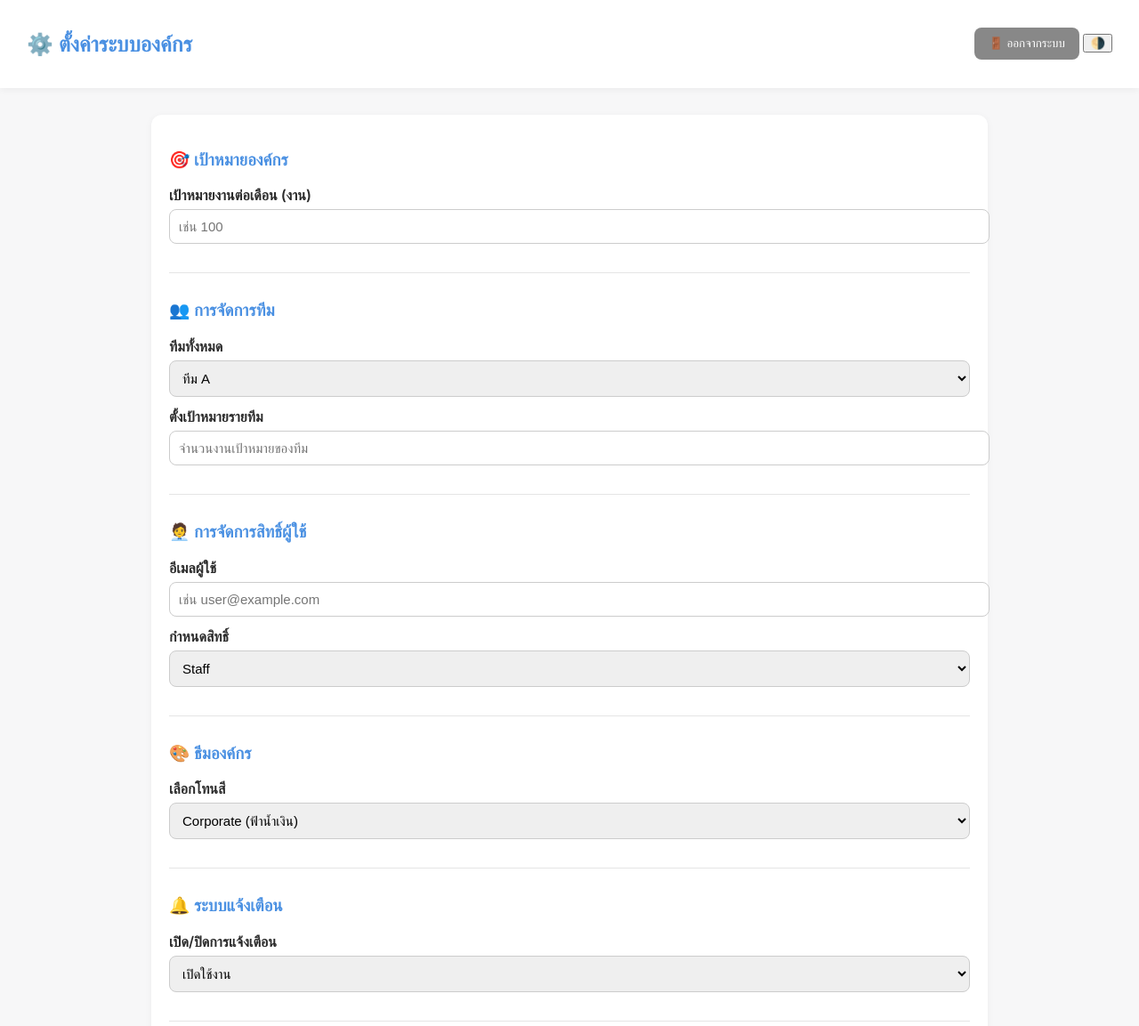
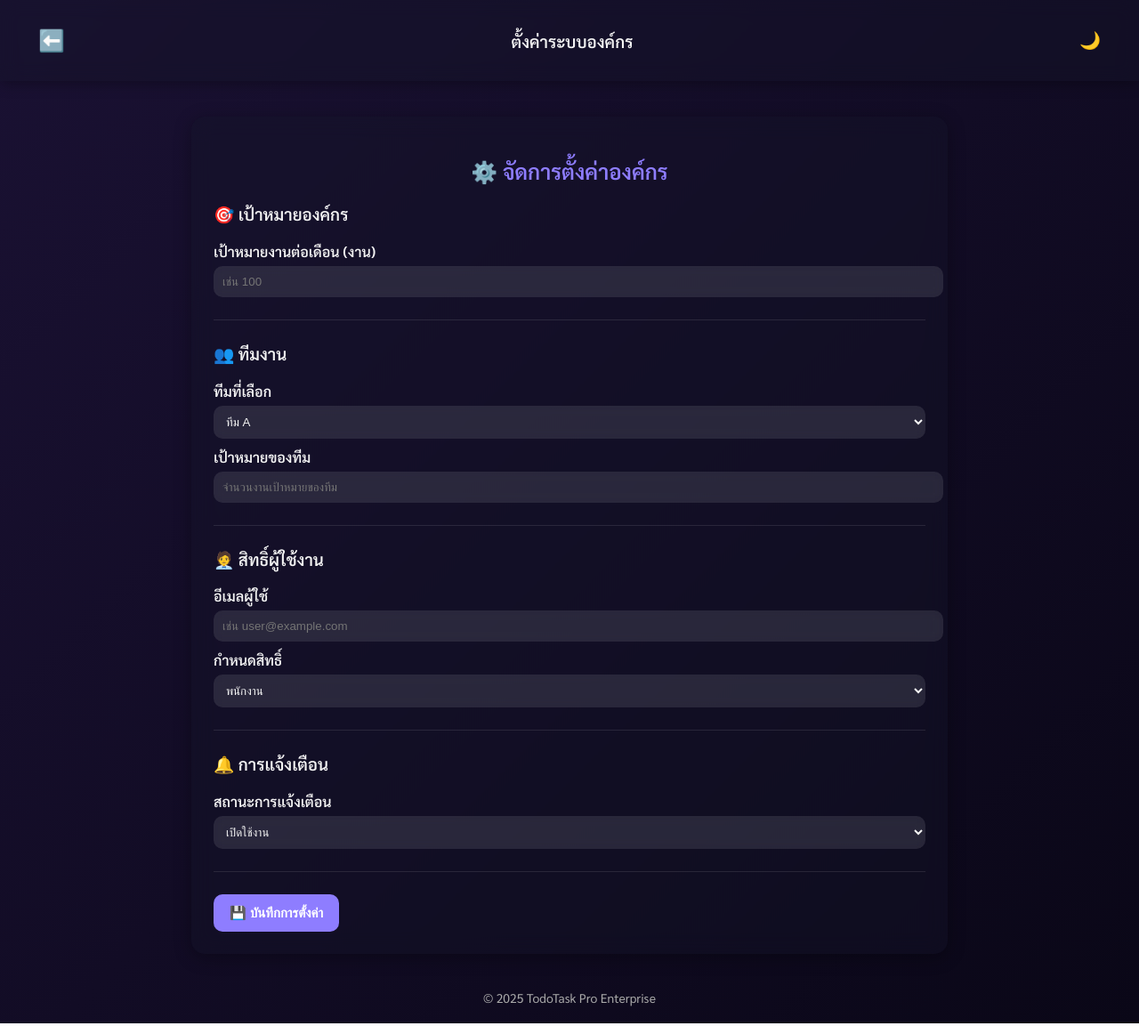
Before and after one commit to dunyq9799-code/TodoTask-Pro-Enterprise, a plain HTML site: page settings.html in a window 1280 px wide. Shown: the top 1153 px of the page at 89% size. Drawn offline with Linux system fonts and the light colour scheme; no server answers.

Commit message:
Update settings.html

```diff
--- a/settings.html
+++ b/settings.html
@@ -3,52 +3,87 @@
 <head>
   <meta charset="UTF-8">
   <meta name="viewport" content="width=device-width, initial-scale=1.0">
-  <title>Organization Settings | TodoTask Pro Enterprise</title>
-  <link href="https://fonts.googleapis.com/css2?family=Inter:wght@300;400;600&display=swap" rel="stylesheet">
+  <title>ตั้งค่าองค์กร | TodoTask Pro Enterprise</title>
+  <link href="https://fonts.googleapis.com/css2?family=Sarabun:wght@300;400;600&display=swap" rel="stylesheet">
   <style>
     :root {
-      --primary: #4A90E2;
-      --primary-dark: #2F6BB1;
-      --bg-light: #F7F7F8;
-      --bg-dark: #1B1D23;
-      --card-light: #FFFFFF;
-      --card-dark: #242731;
-      --text-dark: #2B2B2B;
-      --text-light: #EAEAEA;
+      --primary: #6a4cff;
+      --secondary: #8e7dff;
+      --bg-dark: #0a0717;
+      --bg-light: #f8f8ff;
+      --glass-dark: rgba(20,20,40,0.4);
+      --glass-light: rgba(255,255,255,0.25);
+      --text-dark: #1e1e1e;
+      --text-light: #f4f4f4;
     }
 
     body {
-      font-family: 'Inter', sans-serif;
-      background: var(--bg-light);
+      font-family: 'Sarabun', sans-serif;
+      margin: 0;
+      background: linear-gradient(135deg, #1a1133, #0a0717);
+      color: var(--text-light);
+      transition: 0.5s;
+    }
+
+    body.light {
+      background: linear-gradient(135deg, #f3f1ff, #ffffff);
       color: var(--text-dark);
-      margin: 0;
-      transition: background 0.5s, color 0.5s;
     }
-    body.dark { background: var(--bg-dark); color: var(--text-light); }
 
-    .navbar {
-      display: flex; justify-content: space-between; align-items: center;
-      padding: 15px 30px; background: var(--card-light);
-      box-shadow: 0 2px 8px rgba(0,0,0,0.05);
+    header {
+      display: flex;
+      justify-content: space-between;
+      align-items: center;
+      background: var(--glass-dark);
+      backdrop-filter: blur(10px);
+      padding: 15px 25px;
+      position: sticky;
+      top: 0;
+      z-index: 10;
+      color: var(--text-light);
+      box-shadow: 0 3px 15px rgba(0,0,0,0.3);
     }
-    body.dark .navbar { background: var(--card-dark); }
+    body.light header {
+      background: var(--glass-light);
+      color: var(--text-dark);
+    }
 
-    .container {
-      max-width: 900px;
-      margin: 30px auto;
-      padding: 20px;
-      background: var(--card-light);
-      border-radius: 12px;
-      box-shadow: 0 2px 8px rgba(0,0,0,0.05);
+    .back-btn {
+      background: transparent;
+      border: none;
+      font-size: 1.5em;
+      color: inherit;
+      cursor: pointer;
+      transition: 0.3s;
     }
-    body.dark .container { background: var(--card-dark); }
+    .back-btn:hover { transform: scale(1.2); }
 
-    h2, h3 { color: var(--primary); }
+    main {
+      max-width: 800px;
+      margin: 40px auto;
+      padding: 25px;
+      background: var(--glass-dark);
+      border-radius: 15px;
+      backdrop-filter: blur(12px);
+      box-shadow: 0 4px 20px rgba(0,0,0,0.3);
+    }
+    body.light main {
+      background: var(--glass-light);
+      box-shadow: 0 3px 15px rgba(0,0,0,0.1);
+    }
+
+    h2 {
+      text-align: center;
+      color: var(--secondary);
+    }
 
     .setting-group {
-      margin-bottom: 30px;
+      margin-bottom: 25px;
+      border-bottom: 1px solid rgba(255,255,255,0.1);
+      padding-bottom: 15px;
+    }
+    body.light .setting-group {
       border-bottom: 1px solid rgba(0,0,0,0.1);
-      padding-bottom: 20px;
     }
 
     label {
@@ -60,49 +95,54 @@
     input, select {
       width: 100%;
       padding: 10px;
-      border-radius: 8px;
-      border: 1px solid #ccc;
-      font-size: 15px;
-      margin-bottom: 12px;
+      border-radius: 10px;
+      border: none;
+      background: rgba(255,255,255,0.1);
+      color: inherit;
+      margin-bottom: 10px;
+      backdrop-filter: blur(6px);
+    }
+    body.light input, body.light select {
+      background: rgba(255,255,255,0.7);
+      color: var(--text-dark);
     }
 
-    .save-btn {
-      background: var(--primary);
+    button {
+      background: var(--secondary);
       color: white;
-      padding: 12px 20px;
       border: none;
-      border-radius: 8px;
+      border-radius: 10px;
+      padding: 12px 18px;
+      font-size: 15px;
+      font-weight: 600;
       cursor: pointer;
-      font-size: 15px;
       transition: 0.3s;
     }
-    .save-btn:hover { background: var(--primary-dark); }
-
-    .logout {
-      background: #888;
-      color: white;
-      padding: 10px 16px;
-      border: none;
-      border-radius: 8px;
-      cursor: pointer;
+    button:hover {
+      background: var(--primary);
+      transform: translateY(-2px);
     }
 
-    @media (max-width: 768px) {
-      .container { padding: 15px; }
+    footer {
+      text-align: center;
+      color: #aaa;
+      margin-top: 40px;
+      padding-bottom: 20px;
+      font-size: 14px;
     }
   </style>
 </head>
 
 <body>
-  <div class="navbar">
-    <h2>⚙️ ตั้งค่าระบบองค์กร</h2>
-    <div>
-      <button class="logout" onclick="logout()">🚪 ออกจากระบบ</button>
-      <button onclick="toggleTheme()">🌗</button>
-    </div>
-  </div>
+  <header>
+    <button class="back-btn" onclick="goBack()">⬅️</button>
+    <h3>ตั้งค่าระบบองค์กร</h3>
+    <button onclick="toggleTheme()" style="background:none;border:none;font-size:1.2em;color:inherit;cursor:pointer;">🌙</button>
+  </header>
 
-  <div class="container">
+  <main>
+    <h2>⚙️ จัดการตั้งค่าองค์กร</h2>
+
     <div class="setting-group">
       <h3>🎯 เป้าหมายองค์กร</h3>
       <label>เป้าหมายงานต่อเดือน (งาน)</label>
@@ -110,57 +150,47 @@
     </div>
 
     <div class="setting-group">
-      <h3>👥 การจัดการทีม</h3>
-      <label>ทีมทั้งหมด</label>
+      <h3>👥 ทีมงาน</h3>
+      <label>ทีมที่เลือก</label>
       <select id="teamSelect">
         <option value="teamA">ทีม A</option>
         <option value="teamB">ทีม B</option>
         <option value="teamC">ทีม C</option>
       </select>
-
-      <label>ตั้งเป้าหมายรายทีม</label>
+      <label>เป้าหมายของทีม</label>
       <input type="number" id="teamGoal" placeholder="จำนวนงานเป้าหมายของทีม">
     </div>
 
     <div class="setting-group">
-      <h3>🧑‍💼 การจัดการสิทธิ์ผู้ใช้</h3>
+      <h3>🧑‍💼 สิทธิ์ผู้ใช้งาน</h3>
       <label>อีเมลผู้ใช้</label>
       <input type="email" id="userEmail" placeholder="เช่น user@example.com">
-
       <label>กำหนดสิทธิ์</label>
       <select id="userRole">
-        <option value="staff">Staff</option>
-        <option value="admin">Admin</option>
-        <option value="viewer">Viewer</option>
+        <option value="staff">พนักงาน</option>
+        <option value="admin">ผู้ดูแลระบบ</option>
+        <option value="viewer">ผู้เข้าชม</option>
       </select>
     </div>
 
     <div class="setting-group">
-      <h3>🎨 ธีมองค์กร</h3>
-      <label>เลือกโทนสี</label>
-      <select id="themeSelect">
-        <option value="corporate">Corporate (ฟ้าน้ำเงิน)</option>
-        <option value="space">Space (ม่วงเข้ม)</option>
-        <option value="light">Light (ขาว-เทา)</option>
-      </select>
-    </div>
-
-    <div class="setting-group">
-      <h3>🔔 ระบบแจ้งเตือน</h3>
-      <label>เปิด/ปิดการแจ้งเตือน</label>
+      <h3>🔔 การแจ้งเตือน</h3>
+      <label>สถานะการแจ้งเตือน</label>
       <select id="notify">
         <option value="on">เปิดใช้งาน</option>
         <option value="off">ปิดการแจ้งเตือน</option>
       </select>
     </div>
 
-    <button class="save-btn" onclick="saveSettings()">💾 บันทึกการตั้งค่า</button>
-  </div>
+    <button onclick="saveSettings()">💾 บันทึกการตั้งค่า</button>
+  </main>
+
+  <footer>© 2025 TodoTask Pro Enterprise</footer>
 
   <script type="module">
     import { initializeApp } from "https://www.gstatic.com/firebasejs/10.14.0/firebase-app.js";
-    import { getAuth, onAuthStateChanged, signOut } from "https://www.gstatic.com/firebasejs/10.14.0/firebase-auth.js";
-    import { getFirestore, doc, setDoc, getDoc } from "https://www.gstatic.com/firebasejs/10.14.0/firebase-firestore.js";
+    import { getAuth, onAuthStateChanged } from "https://www.gstatic.com/firebasejs/10.14.0/firebase-auth.js";
+    import { getFirestore, doc, getDoc, setDoc } from "https://www.gstatic.com/firebasejs/10.14.0/firebase-firestore.js";
 
     const firebaseConfig = {
       apiKey: "AIzaSyB_7tyj_BAyFzKEYVrZXfQjWCUXGS7VqKY",
@@ -170,18 +200,21 @@
       messagingSenderId: "631403892452",
       appId: "1:631403892452:web:66d382bf5f143fc05de6f1"
     };
-
     const app = initializeApp(firebaseConfig);
     const auth = getAuth(app);
     const db = getFirestore(app);
 
-    window.toggleTheme = () => document.body.classList.toggle("dark");
-    window.logout = async () => { await signOut(auth); location.href = "index.html"; };
-
-    onAuthStateChanged(auth, async (user) => {
+    onAuthStateChanged(auth, user => {
       if (!user) location.href = "index.html";
       else loadSettings();
     });
+
+    window.goBack = () => location.href = "index.html";
+    window.toggleTheme = () => {
+      document.body.classList.toggle("light");
+      localStorage.setItem("theme", document.body.classList.contains("light") ? "light" : "dark");
+    };
+    if (localStorage.getItem("theme") === "light") document.body.classList.add("light");
 
     async function loadSettings() {
       const ref = doc(db, "settings", "organization");
@@ -189,24 +222,24 @@
       if (snap.exists()) {
         const data = snap.data();
         document.getElementById("goal").value = data.goal || "";
-        document.getElementById("themeSelect").value = data.theme || "corporate";
+        document.getElementById("teamSelect").value = data.selectedTeam || "teamA";
+        document.getElementById("teamGoal").value = data.teamGoal || "";
         document.getElementById("notify").value = data.notify || "on";
       }
     }
 
-    async function saveSettings() {
+    window.saveSettings = async () => {
       const ref = doc(db, "settings", "organization");
       const data = {
         goal: parseInt(document.getElementById("goal").value) || 0,
         teamGoal: parseInt(document.getElementById("teamGoal").value) || 0,
         selectedTeam: document.getElementById("teamSelect").value,
-        theme: document.getElementById("themeSelect").value,
         notify: document.getElementById("notify").value,
-        lastUpdated: new Date().toISOString()
+        updated: new Date().toISOString()
       };
       await setDoc(ref, data);
       alert("✅ บันทึกการตั้งค่าเรียบร้อยแล้ว");
-    }
+    };
   </script>
 </body>
 </html>
```
